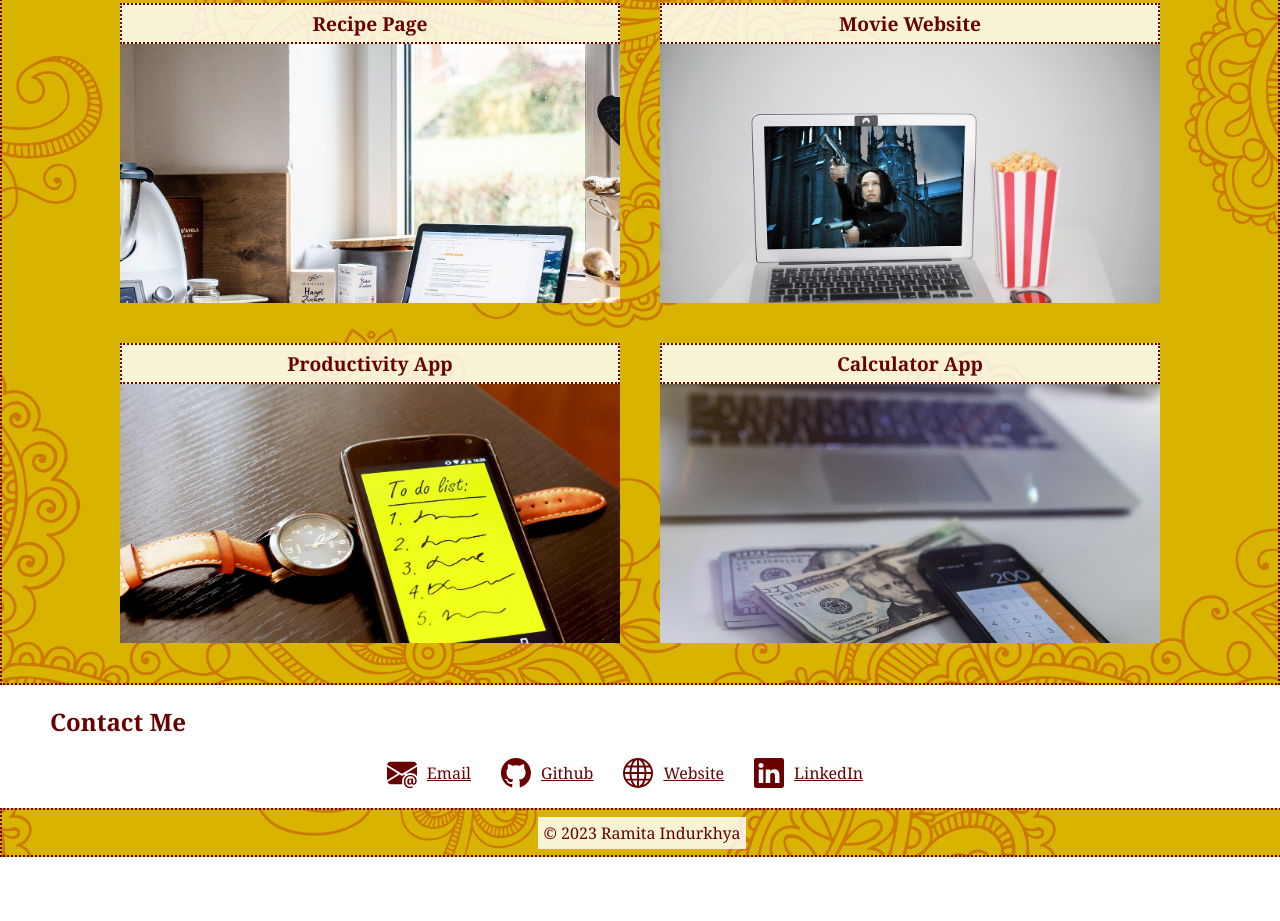
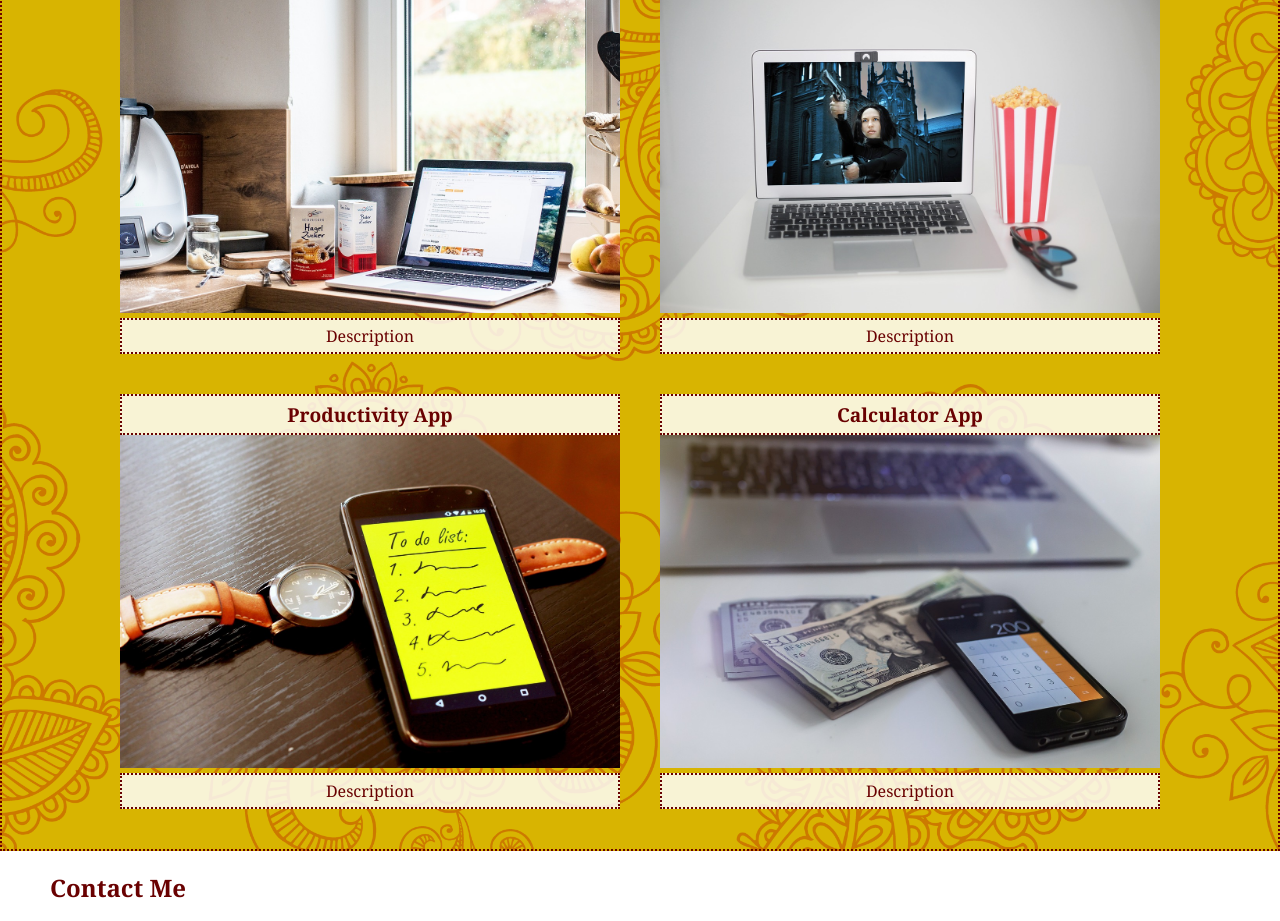
Before and after one commit to ramitaarora/html-css-portfolio, a plain HTML site: page index.html in a window 1280 px wide. Shown: the part 1843-2764 px from the top of the page. Before the commit the page ends 2700 px from the top, so only its background shows below. Drawn offline with Linux system fonts and the light colour scheme.

Commit message:
added description boxes to project cards

```diff
--- a/index.html
+++ b/index.html
@@ -24,7 +24,7 @@
     <main>
         <section id="about">
             <article class="about-text">
-                <h1>About Me</h1>
+                <h1>About</h1>
                 <p>Ramita Indurkhya is an aspiring web developer.
                     <br>
                     <br>She has been designing websites for quite a few years on her own.
@@ -53,22 +53,27 @@
                 <div class="card project-1">
                     <a href="https://ramitaarora.github.io/horiseon-website-refactor/"><h2>Horiseon Refactor</h2></a>
                     <a href="https://ramitaarora.github.io/horiseon-website-refactor/"><img src="./images/horiseon-screenshot.png" alt="horiseon-screenshot"/></a>
+                    <p>This project was the refactor of the Horiseon website, including cleaning up the the HTML, adding comments in the CSS and modernizing the code.</p>
                 </div>
                 <div class="card project-2">
                     <a href="#"><h2>Recipe Page</h2></a>
                     <a href="#"><img src="./images/recipe-page.jpg" alt="recipe-page" /></a>
+                    <p>Description</p>
                 </div>
                 <div class="card project-3">
                     <a href="#"><h2>Movie Website</h2></a>
                     <a href="#"><img src="./images/movie-website.jpg" alt="movie-website" /></a>
+                    <p>Description</p>
                 </div>
                 <div class="card project-4">
                     <a href="#"><h2>Productivity App</h2></a>
                     <a href="#"><img src="./images/to-do-list.jpg" alt="productivity-app" /></a>
+                    <p>Description</p>
                 </div>
                 <div class="card project-5">
                     <a href="#"><h2>Calculator App</h2></a>
                     <a href="#"><img src="./images/calculator.jpeg" alt="calculator" /></a>
+                    <p>Description</p>
                 </div>
             </section>
 
--- a/style.css
+++ b/style.css
@@ -66,7 +66,7 @@ nav a:hover {
 
 .header-image {
     margin: 0;
-    height: 400px;
+    height: 300px;
     width: 100%;
     background-image: url('./images/header-image-desk.jpeg');
     background-position: center;
@@ -114,13 +114,27 @@ footer p {
     background: var(--paisley), var(--yellow);
     background-size: 80%;
     background-position: center;
-    background-blend-mode:overlay;
+    background-blend-mode: overlay;
 }
 
 #projects h1 {
     padding: 5px 50px;
     background-color: var(--transparentwhite);
-    border: var(--border)
+    border: var(--border);
+}
+
+.card {
+    margin: 20px;
+    height: auto;
+    width: 500px;
+    overflow: hidden;
+}
+
+.project-cards {
+    display: inline-flex;
+    justify-content: center;
+    align-items: center;
+    flex-wrap: wrap;
 }
 
 .card h2 {
@@ -130,18 +144,12 @@ footer p {
     padding: 5px;
     background-color: var(--transparentwhite);
     width: auto;
+    height: auto;
     border: var(--border);
 }
 
 .card h2:hover {
     text-shadow: 3px 3px 3px lightgrey;
-}
-
-.card {
-    margin: 20px;
-    height: 300px;
-    width: 500px;
-    overflow: hidden;
 }
 
 .card:hover {
@@ -152,18 +160,19 @@ footer p {
     text-decoration: none;
 }
 
+.card p {
+    background-color: var(--transparentwhite);
+    text-align: center;
+    padding: 5px;
+    border: var(--border);
+    margin: 0 auto;
+}
+
 .card:nth-child(1) {
     display: block;
     height: 100%;
     width: 100%;
     margin: 0 auto;
-}
-
-.project-cards {
-    display: inline-flex;
-    justify-content: center;
-    align-items: center;
-    flex-wrap: wrap;
 }
 
 .card img {
@@ -212,6 +221,10 @@ footer p {
         flex-direction: column;
     }
 
+    #contact li {
+        padding: 10px;
+    }
+
     .card {
         height: auto;
         width: auto;
```
